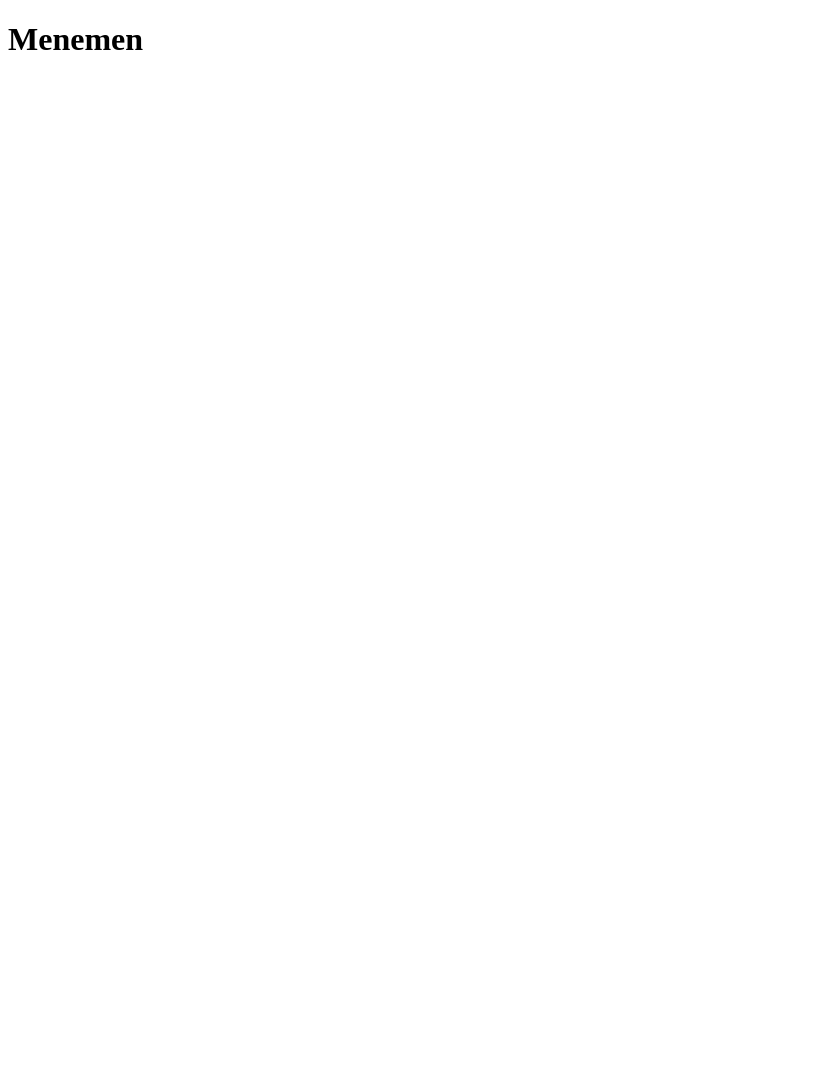
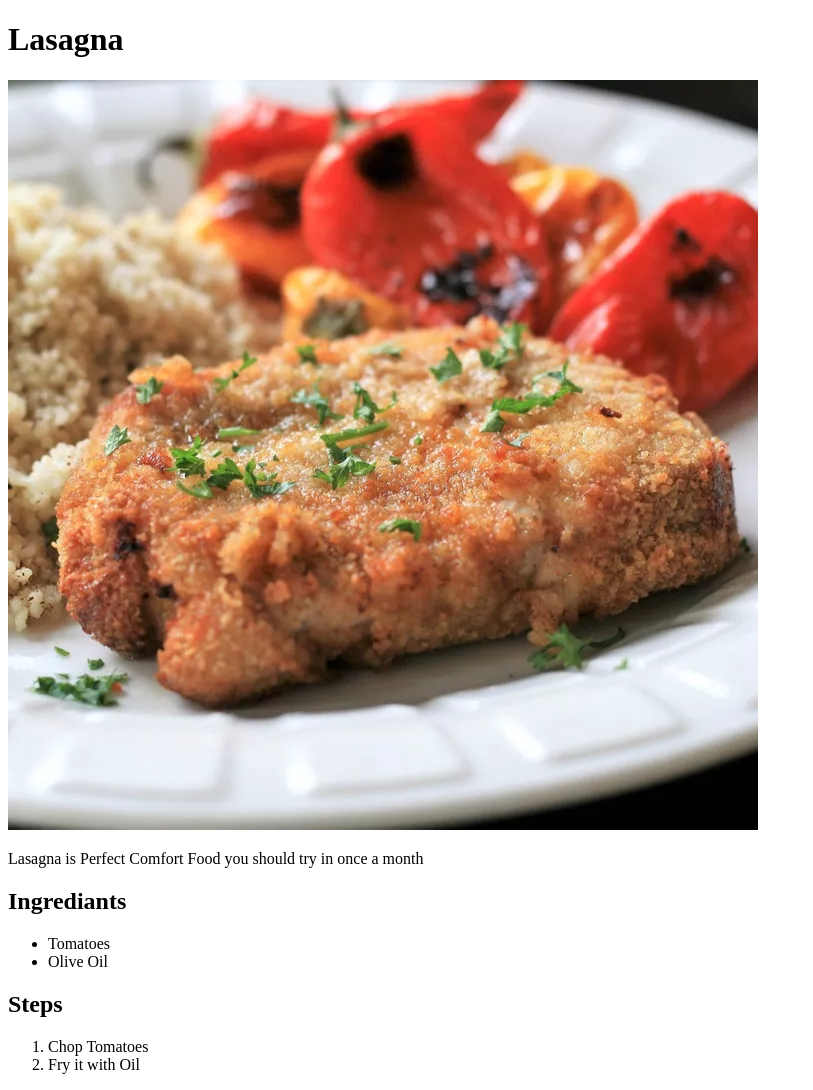
Before and after one commit to SezerMizrak/odin-recipes, a plain HTML site: page recipes/lasagna.html in a window 1280 px wide. Shown: the whole page, without its empty margins (0-813 px from the left). Before the commit the page ends 800 px from the top, so only its background shows below. Drawn offline with Linux system fonts and the light colour scheme.

Commit message:
added the receipe

```diff
--- a/recipes/lasagna.html
+++ b/recipes/lasagna.html
@@ -7,6 +7,19 @@
     <title>Document</title>
 </head>
 <body>
-    <h1>Menemen</h1>
+    <h1>Lasagna</h1>
+    <img src="/275553-Breaded-Air-Fryer-Pork-Chops-1fe47823a1bc40e88c877fe5f0a3ac53.webp" alt="">
+    <p>Lasagna is Perfect Comfort Food you should try in once a month</p>
+    <h2>Ingrediants</h2>
+    <ul>
+    <li>Tomatoes</li>
+    <li>Olive Oil</li>
+    </ul>
+    <h2>Steps</h2>
+    <ol>
+        <li>Chop Tomatoes</li>
+        <li> Fry it with Oil</li>
+
+    </ol>
 </body>
 </html>
```
Also changed, not shown: index.html (+2 -1 lines), 275553-Breaded-Air-Fryer-Pork-Chops-1fe47823a1bc40e88c877fe5f0a3ac53.webp (added).
